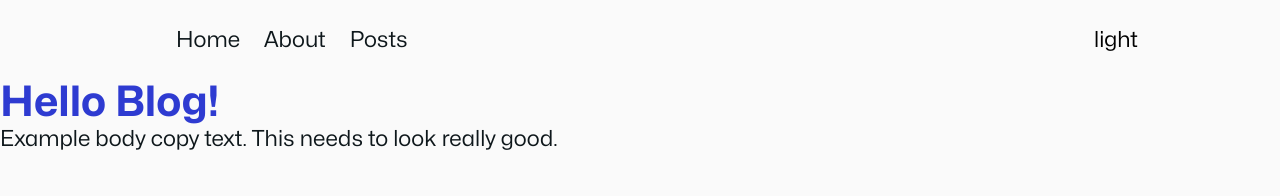
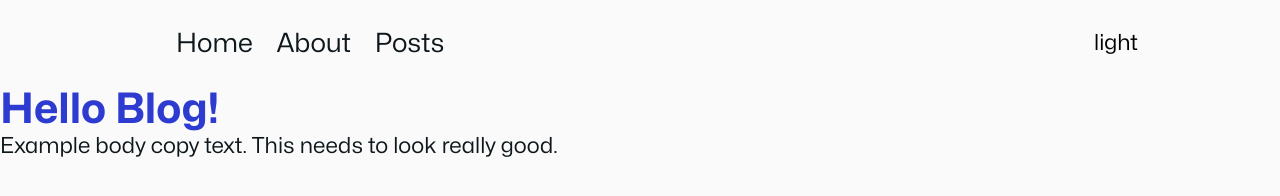
Before and after one commit to DavidCredo/personalblog, an Astro site: page / in a window 1280 px wide. Built offline with nearby package versions, Linux system fonts and the light colour scheme; Astro itself is replaced by a stand-in of ours.

Commit message:
added more custom css properties

```diff
--- a/src/styles/variables.css
+++ b/src/styles/variables.css
@@ -14,6 +14,12 @@
     5px 10px 12.6px -2.5px hsl(var(--shadow-color) / 0.36);
 
   --font-family: "MonaSans";
+  --font-size-small: 1rem;
+  --font-size-medium: 1.2rem;
+  --font-size-large: 1.4rem;
+  --font-size-xlarge: 1.6rem;
+  --font-size-xxlarge: 2rem;
+
   --font-weight-light: 300;
   --font-weight-regular: 400;
   --font-weight-bold: 700;
@@ -39,3 +45,9 @@
   --color-text: hsl(198, 32%, 8%);
   --color-text-light: hsl(198, 0%, 30%);
 }
+
+@media screen  and (max-width: 500px) {
+  :root {
+    --line-height: 1.4;
+  }
+}
```
Also changed, not shown: 1 other file.
